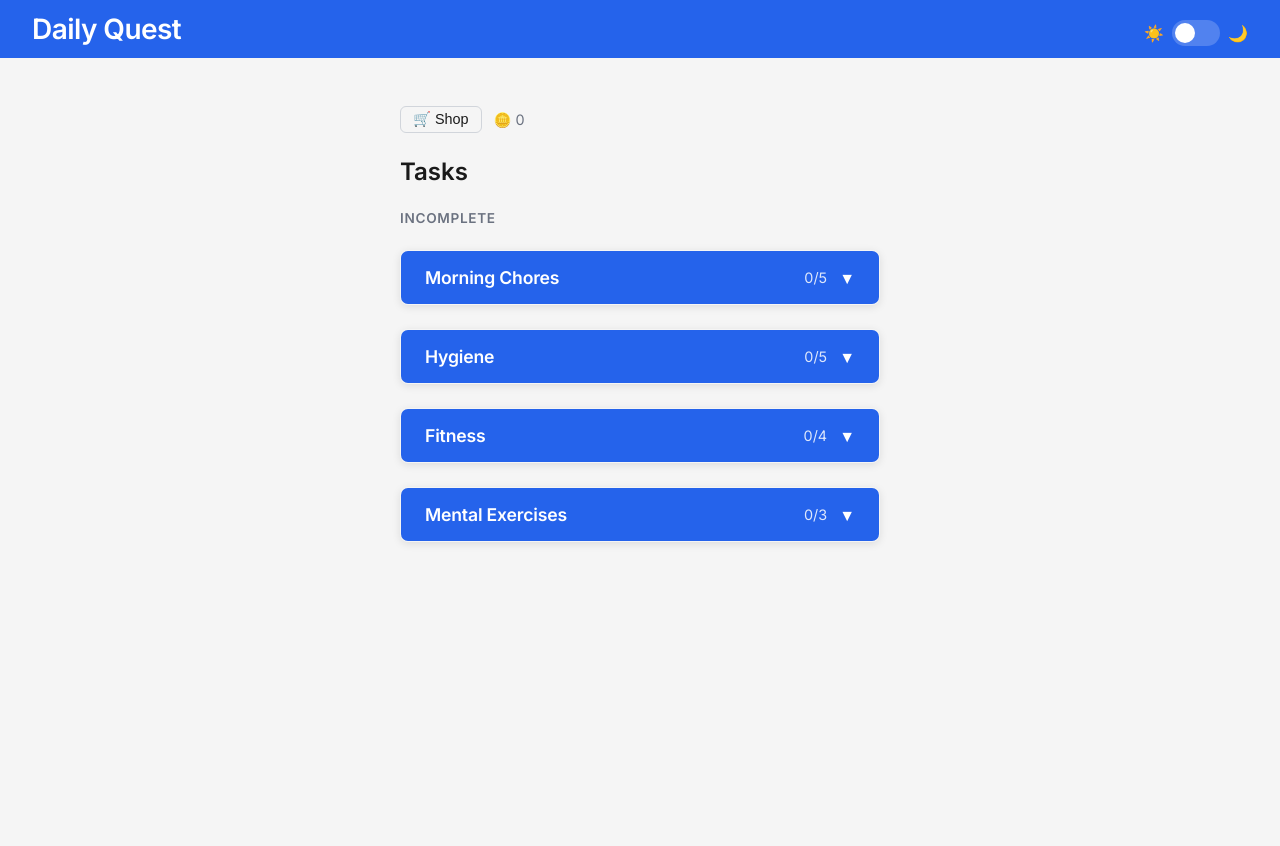
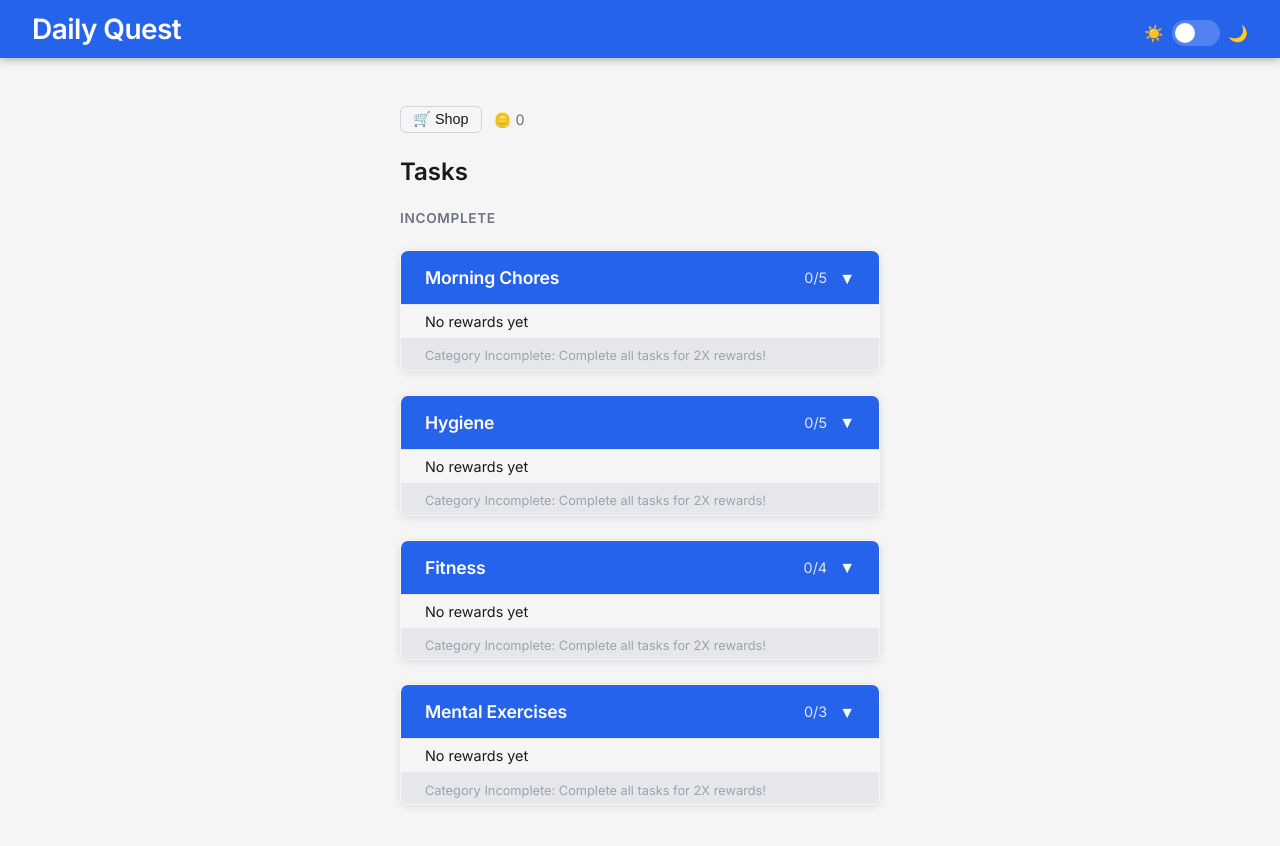
Before and after one commit to ZachCHale/daily-quest, a React (Vite) app: page / in a window 1280 px wide. Shown: the top 846 px of the page. Built offline with nearby package versions, Linux system fonts and the light colour scheme.

Commit message:
Made animations less jarring on main page. Made header sticky.

```diff
--- a/src/App.jsx
+++ b/src/App.jsx
@@ -175,7 +175,6 @@ const completeCategories = CATEGORIES.filter(category => {
   return (
     <>
       <Header
-        inventory={inventory}
         theme={theme}
         onToggleTheme={toggleTheme}
       />
--- a/src/components/CategoryCard/CategoryCard.jsx
+++ b/src/components/CategoryCard/CategoryCard.jsx
@@ -61,30 +61,30 @@ function CategoryCard({
           ))}
         </ul>
       </div>
-      {Object.keys(earnedRewards).length > 0 && (
-        <div
-          className={`${styles.cardFooter} ${allComplete ? styles.cardFooterComplete : ''}`}
-        >
+  <div className={`${styles.cardFooter} ${allComplete ? styles.cardFooterComplete : ''}`}>
     <div className={styles.earnedRewards}>
-            {Object.entries(earnedRewards).map(([key, amount]) => (
+      {Object.entries(earnedRewards).length > 0 ? (
+        <div>
+          <span className={styles.rewardItem}>Rewards: </span>
+          {
+        Object.entries(earnedRewards).map(([key, amount]) => (
           <span key={key} className={styles.rewardItem}>
             {CURRENCIES[key].emoji} {allComplete ? amount * 2 : amount}
           </span>
-            ))}
+        ))}</div>
+      ) : (
+        <span className={styles.rewardItem}>No rewards yet</span>
+      )}
     </div>
-          <div
-            className={`${styles.bonusSection} ${allComplete ? styles.bonusSectionComplete : ''}`}
-          >
-            <p
-              className={`${styles.bonusMessage} ${allComplete ? styles.bonusMessageActive : ''}`}
-            >
+    <div className={`${styles.bonusSection} ${allComplete ? styles.bonusSectionComplete : ''}`}>
+      <p className={`${styles.bonusMessage} ${allComplete ? styles.bonusMessageActive : ''}`}>
         {allComplete
-                ? 'Category Complete! You Earned 2X Rewards'
-                : 'Category Incomplete. Complete All Tasks For A 2X Bonus!'}
+          ? 'Category Complete: 2X bonus rewards earned!'
+          : 'Category Incomplete: Complete all tasks for 2X rewards!'}
       </p>
     </div>
   </div>
-      )}
+
     </div>
   );
 }
--- a/src/components/CategoryCard/CategoryCard.module.scss
+++ b/src/components/CategoryCard/CategoryCard.module.scss
@@ -22,7 +22,7 @@
 
 .cardBody.expanded {
   max-height: 500px;
-    background-color: var(--color-surface);
+  background-color: var(--color-surface);
 
 }
 
@@ -128,6 +128,11 @@
 .cardFooterComplete .rewardItem {
   color: var(--color-success);
 }
+
+.cardFooterHidden {
+  display: none;
+}
+
 .bonusMessage {
   font-size: 0.8rem;
   color: var(--color-text-faint);
--- a/src/components/Header/Header.module.scss
+++ b/src/components/Header/Header.module.scss
@@ -5,7 +5,12 @@
   display: flex;
   align-items: flex-end;
   justify-content: space-between;
+  position: sticky;
+  top: 0;
+    z-index: 100;
+  box-shadow: 0 2px 8px rgba(0, 0, 0, 0.3);
 }
+
 
 .header h1 {
   font-size: 1.75rem;
```
Lines whose indentation alone changed are shown as unchanged.
